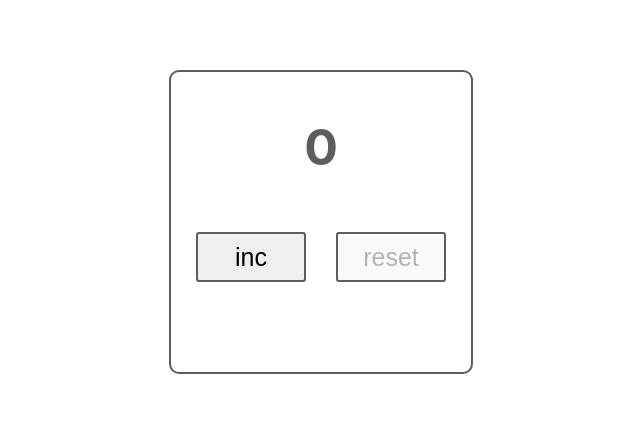
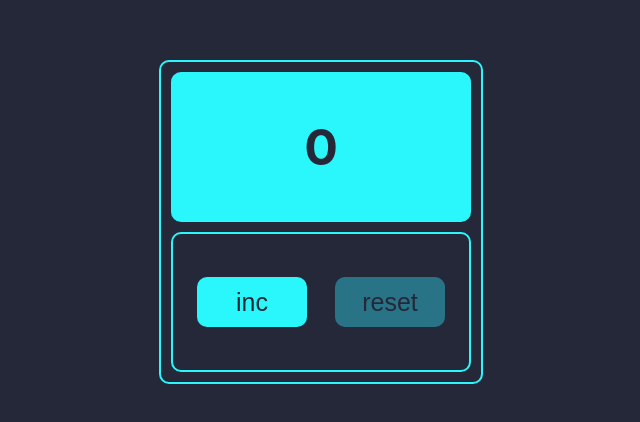
Before and after one commit to cloud178/counter, a React (Create React App) app: page / in a window 1280 px wide. Shown: the part 178-600 px from the top of the page, without its empty margins (319-959 px from the left). Built offline with nearby package versions, Linux system fonts and the light colour scheme.

Commit message:
version_0.2

```diff
--- a/src/App.css
+++ b/src/App.css
@@ -5,8 +5,9 @@
   height: 100vh;
   align-items: center;
   font-weight: bold;
-  color: #5d5d5d;
+  color: #242838;
   font-size: 50px;
+  background-color: #242838;
 }
 
 .App-logo {
@@ -48,7 +49,12 @@
   width: 300px;
   height: 300px;
   border-radius: 10px;
-  border: 2px solid #5d5d5d;
+  border: 2px solid #2af7fb;
+  padding: 10px;
+  display: flex;
+  flex-direction: column;
+  justify-content: space-between;
+  gap: 10px
 }
 
 .max-counter-color {
@@ -56,23 +62,29 @@
 }
 
 .btn {
-  border-radius: 3px;
-  border: 2px solid #5d5d5d;
+  border-radius: 10px;
+  border: none;
   cursor: pointer;
   width: 110px;
   height: 50px;
   font-size: 25px;
+  color: #242838;
+  background-color: #2af7fb;
 }
 
 .btn:disabled {
-
+  background-color: #297387;
+  cursor: default;
 }
 
-.flex-wrapper {
+.btn-wrapper {
   display: flex;
   padding: 10px;
   justify-content: space-around;
   align-items: center;
+  flex-grow: 1;
+  border: 2px solid #2af7fb;
+  border-radius: 10px;
 }
 
 .value {
@@ -80,4 +92,6 @@
   display: flex;
   align-items: center;
   justify-content: center;
+  background-color: #2af7fb;
+  border-radius: 10px;
 }
--- a/src/App.tsx
+++ b/src/App.tsx
@@ -8,7 +8,9 @@ function App() {
     const [counter, setCounter] = React.useState(0);
 
     const increaseCounter = () => {
-        setCounter(counter + 1);
+        if (counter <= 5) {
+            setCounter(counter + 1);
+        }
     }
 
     const resetCounter = () => {
--- a/src/components/Counter.tsx
+++ b/src/components/Counter.tsx
@@ -30,7 +30,7 @@ export const Counter = (props: CounterType) => {
             <div className={props.counter > 4 ? "max-counter-color value": "value"}>
                 {props.counter}
             </div>
-            <div className={'flex-wrapper'}>
+            <div className={'btn-wrapper'}>
                 <Button
                     title={'inc'}
                     callback={increaseCounterHandler}
```
